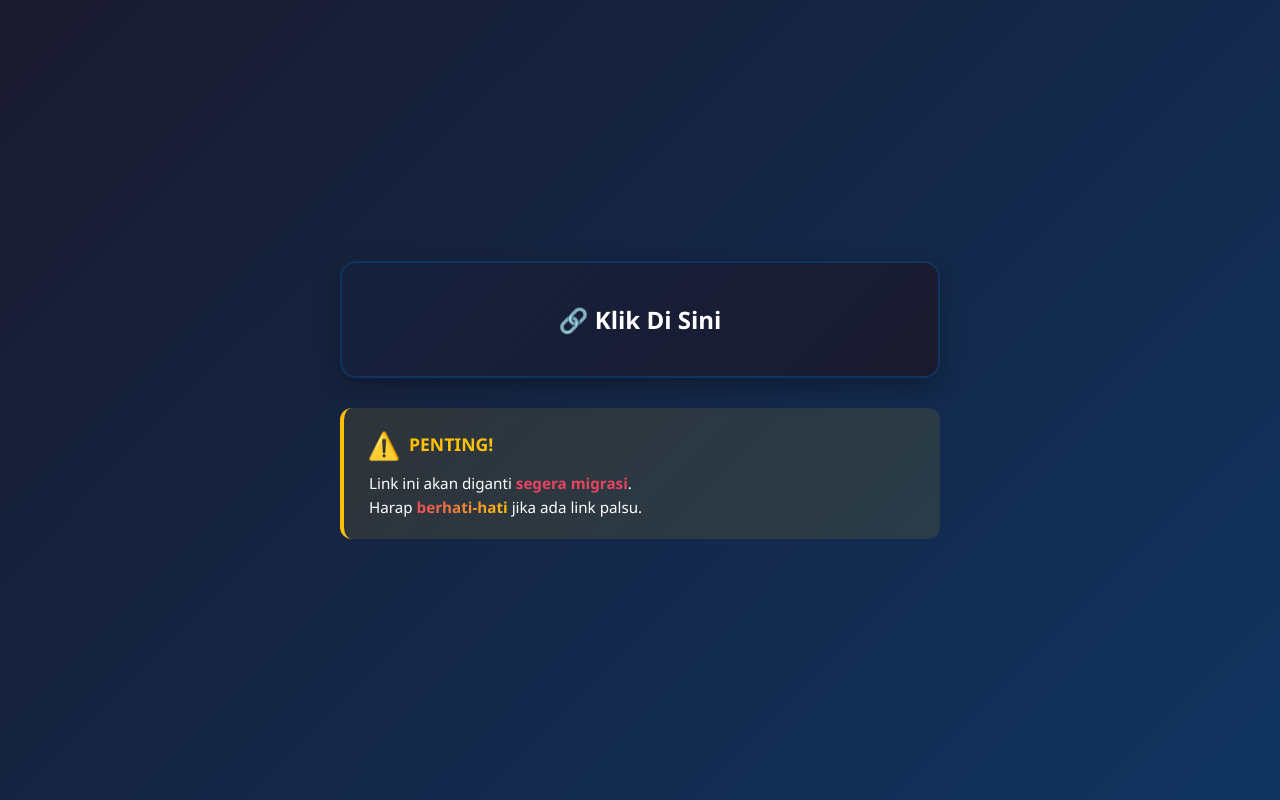
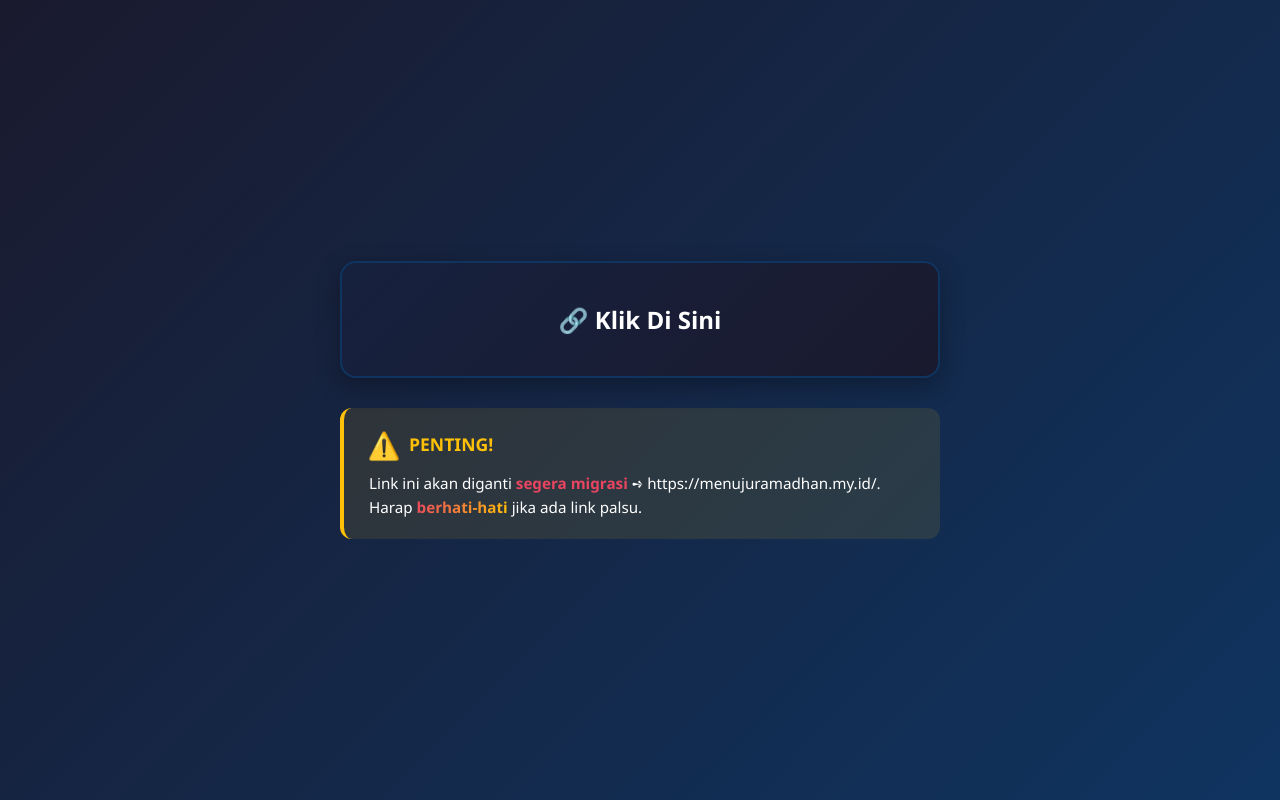
Before and after one commit to ahmadzendiml-sketch/html, a website: page index.html in a window 1280 px wide. Drawn offline with Linux system fonts and the light colour scheme.

Commit message:
Update index.html

```diff
--- a/index.html
+++ b/index.html
@@ -157,7 +157,7 @@
                 <span class="peringatan-title">PENTING!</span>
             </div>
             <p class="peringatan-text">
-                Link ini akan diganti <strong>segera migrasi</strong>. <br>
+                Link ini akan diganti <strong>segera migrasi</strong> ➺ https://menujuramadhan.my.id/. <br>
                 Harap <span class="highlight">berhati-hati</span> jika ada link palsu.
             </p>
         </div>
```
